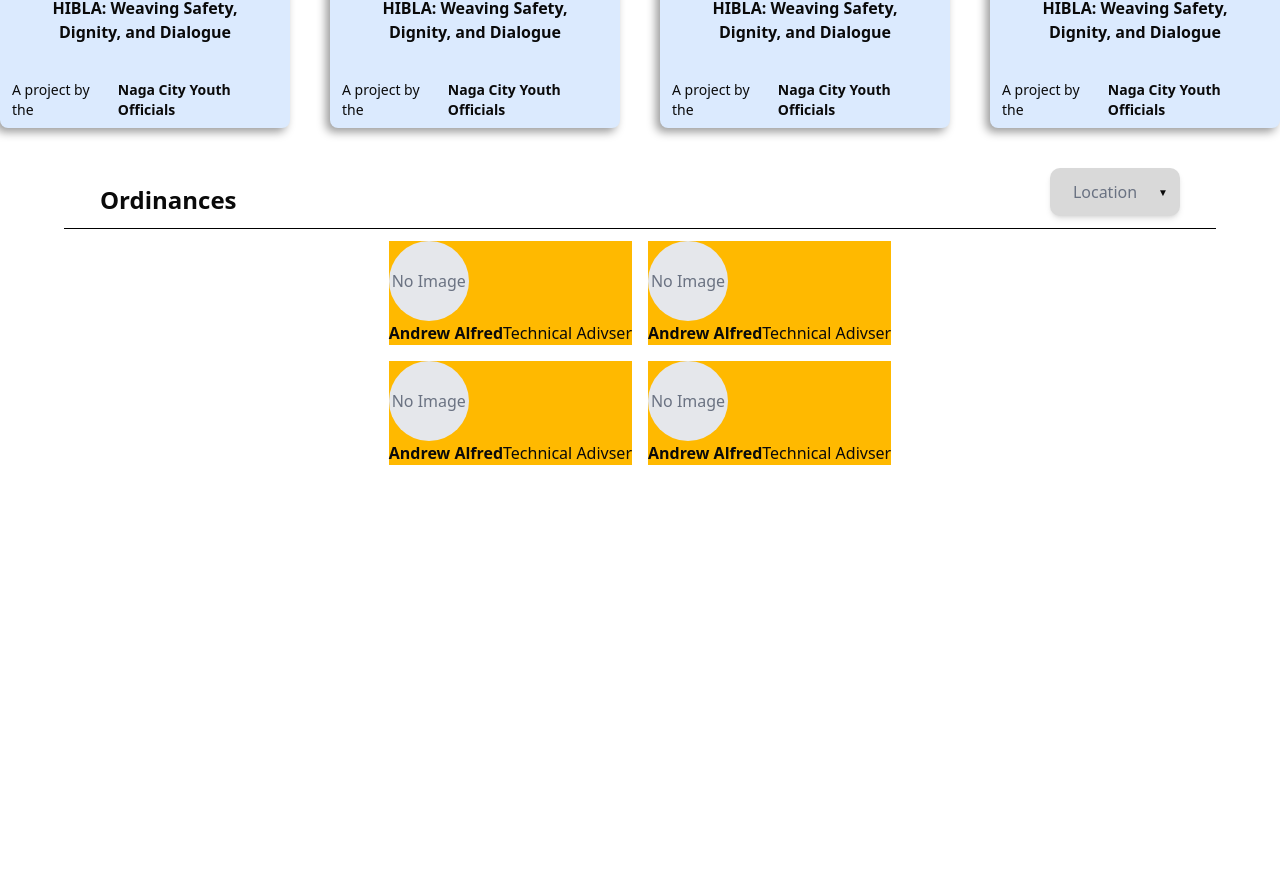
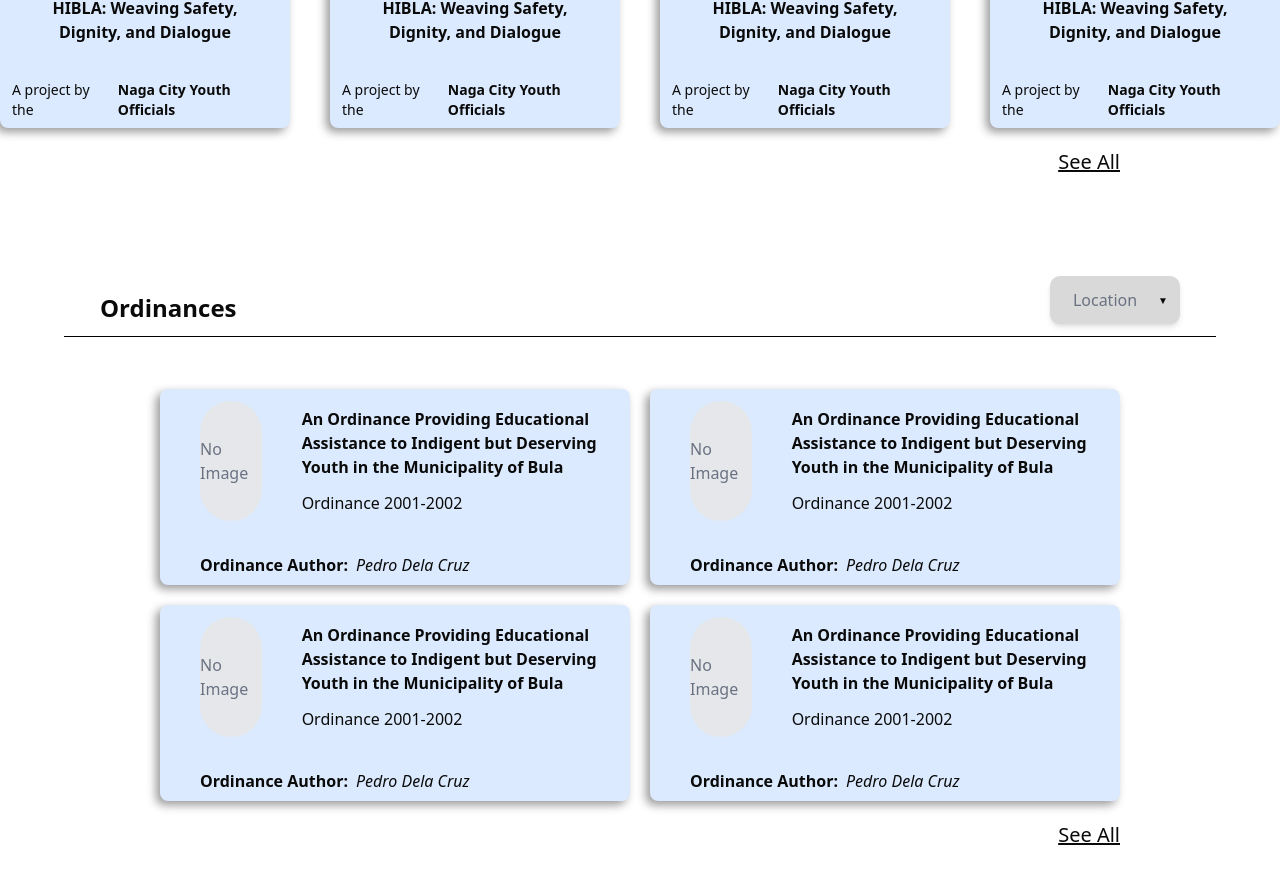
Before and after one commit to snowP26/KILOS-Capstone, a Next.js app: page / in a window 1280 px wide. Shown: the part 1231-2100 px from the top of the page. Before the commit the page ends 1696 px from the top, so only its background shows below. Built offline with nearby package versions, Linux system fonts and the light colour scheme.

Commit message:
add card component

```diff
--- a/src/app/components/community/ordinances-landingCard.tsx
+++ b/src/app/components/community/ordinances-landingCard.tsx
@@ -2,18 +2,25 @@ import React from 'react'
 
 export const OrdinancesLandingCard = () => {
     return (
-        <div className="bg-amber-400">
-            <div className="w-20 h-20 bg-gray-200 flex items-center justify-center text-gray-500 rounded-full">
-                No Image
+        <div className=" bg-blue-100 rounded-md shadow-[-4px_4px_10px_rgba(0,0,0,0.4)] place-content-center">
+            <div className="flex flex-row mt-3">
+                <div className="ml-10 w-40 h-30 rounded-full bg-gray-200 flex items-center justify-center text-gray-500 ">
+                    No Image
+                </div>
+
+                <div className="ml-10 flex flex-col justify-around">
+                    <strong className="text-balance">
+                        An Ordinance Providing Educational Assistance to
+                        Indigent but Deserving Youth in the Municipality of Bula
+                    </strong>
+                    <span>Ordinance 2001-2002</span>
+                </div>
             </div>
 
-            <div>
-                <strong>
-                    Andrew Alfred
-                </strong>
-                <span>Technical Adivser</span>
+            <div className="flex flex-row mt-8 mb-2 ml-10">
+                <p className="font-semibold mr-2">Ordinance Author:</p>
+                <p className="italic">Pedro Dela Cruz</p>
             </div>
-
         </div>
   )
 }
--- a/src/app/components/community/upcoming-eventCard.tsx
+++ b/src/app/components/community/upcoming-eventCard.tsx
@@ -2,7 +2,7 @@ import React from 'react'
 
 export const UpcomingEventCard = () => {
   return (
-    <div className="relative my-10 p-5 h-140 w-90 bg-blue-100 rounded-md shadow-[-4px_4px_10px_rgba(0,0,0,0.4)]">
+    <div className="relative mt-10 p-5 h-140 w-90 bg-blue-100 rounded-md shadow-[-4px_4px_10px_rgba(0,0,0,0.4)]">
         <div className="bg-black h-100 object-fill">
 
         </div>
--- a/src/app/page.tsx
+++ b/src/app/page.tsx
@@ -20,12 +20,13 @@ export default function Home() {
         </div>
 
         <hr className="border-t border-black w-[90%] mx-auto my-3" />
-        <div className="flex flex-row overflow-x-scroll justify-center gap-10">
+        <div className="flex flex-row justify-center gap-10">
           <UpcomingEventCard />
           <UpcomingEventCard />
           <UpcomingEventCard />
           <UpcomingEventCard />
         </div>
+        <p className="underline text-xl mx-40 mb-25 my-5 text-end">See All</p>
 
         <div className="flex justify-between items-end mx-25 relative z-10">
           <p className="text-2xl font-bold">Ordinances</p>
@@ -35,18 +36,16 @@ export default function Home() {
         </div>
 
         <hr className="border-t border-black w-[90%] mx-auto my-3" />
-        <div className="flex flex-row overflow-x-scroll justify-center gap-10">
-          <div className="grid grid-cols-2 grid-rows-2 gap-4">
+
+        <div className="flex flex-row justify-center gap-10 mx-40">
+          <div className="mt-10 grid grid-cols-2 grid-rows-2 gap-5 w-[100%]">
             <OrdinancesLandingCard />
             <OrdinancesLandingCard />
             <OrdinancesLandingCard />
             <OrdinancesLandingCard />
           </div>
-
-
         </div>
-
-
+        <p className="underline text-xl mx-40 my-5 text-end">See All</p>
 
       </div>
 
```
